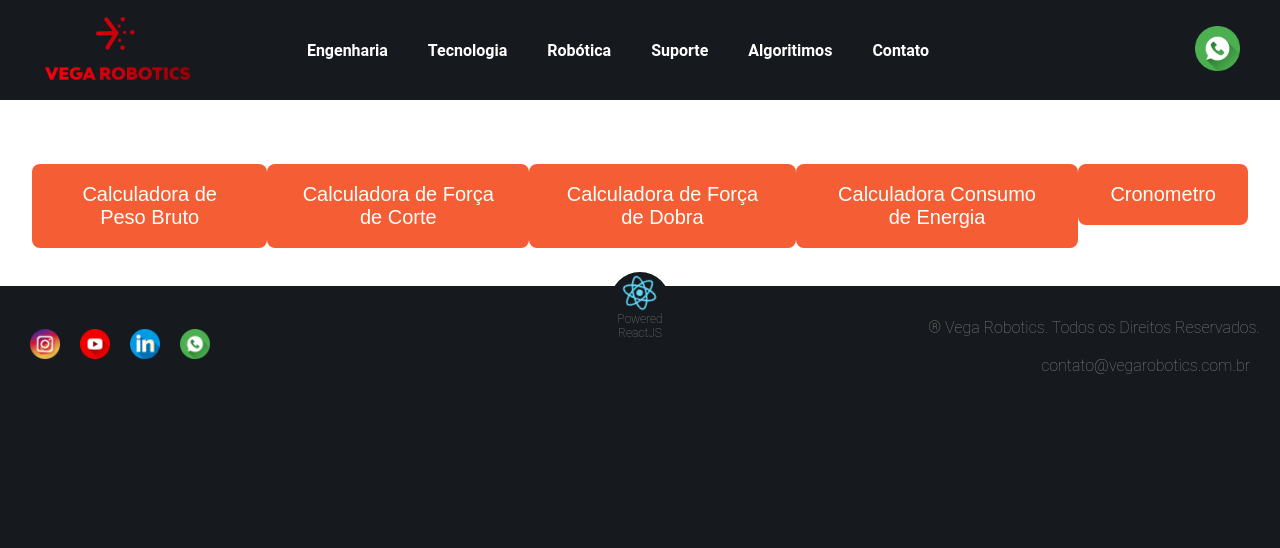
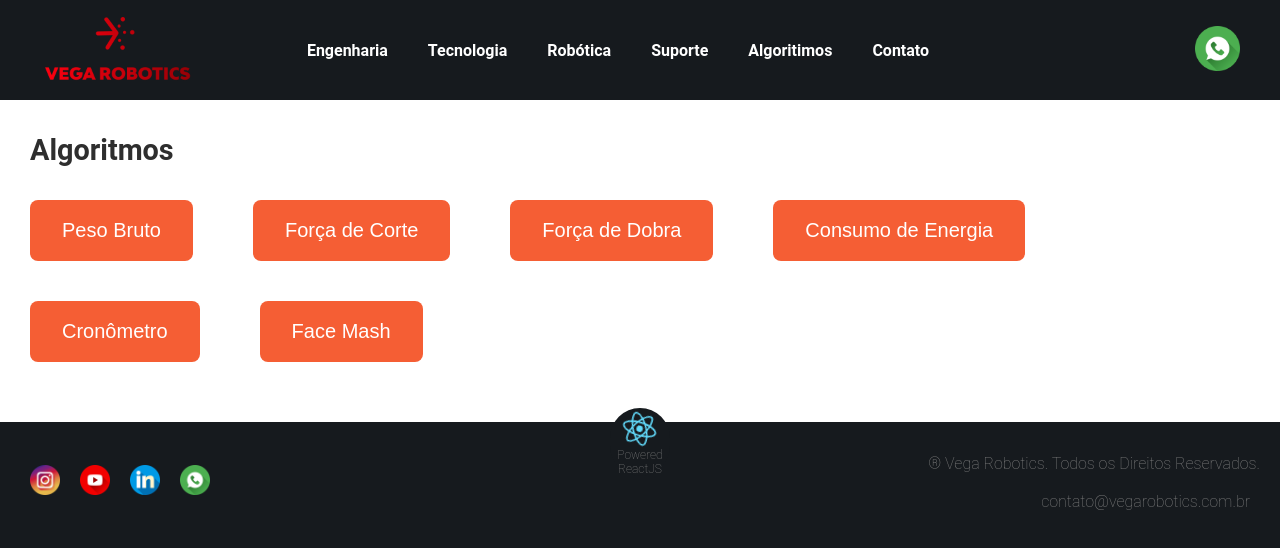
Before and after one commit to VegaRobotics/professional_react_js-web-app-vega, a React (Create React App) app: page /algoritmos in a window 1280 px wide. Shown: the top 548 px of the page. Built offline with nearby package versions, Linux system fonts and the light colour scheme.

Commit message:
#064 & #065

```diff
--- a/src/components/ListAlgoritmos/index.js
+++ b/src/components/ListAlgoritmos/index.js
@@ -5,12 +5,16 @@ import { Link } from 'react-router-dom';
 function ListAlgoritmos() {
   return (
     <S.Container>
+      <S.Text>
+        <h1>Algoritmos</h1>
+      </S.Text>
       <S.Buttons>
-          <Link to="/pesobruto"><button>Calculadora de Peso Bruto</button></Link>
-          <Link to="/forcacorte"><button>Calculadora de Força de Corte</button></Link>
-          <Link to="/forcadobra"><button>Calculadora de Força de Dobra</button></Link>
-          <Link to="/energyconsumption"><button>Calculadora Consumo de Energia</button></Link>
-          <Link to="/stopWatch"><button>Cronometro</button></Link>
+          <Link to="/pesobruto"><button>Peso Bruto</button></Link>
+          <Link to="/forcacorte"><button>Força de Corte</button></Link>
+          <Link to="/forcadobra"><button>Força de Dobra</button></Link>
+          <Link to="/energyconsumption"><button>Consumo de Energia</button></Link>
+          <Link to="/stopWatch"><button>Cronômetro</button></Link>
+          <Link to="/vixem"><button>Face Mash</button></Link>
       </S.Buttons>
     </S.Container>
   );
--- a/src/components/ListAlgoritmos/styles.js
+++ b/src/components/ListAlgoritmos/styles.js
@@ -1,24 +1,38 @@
 import styled from 'styled-components';
 
 export const Container = styled.div`
-    display: flex;
-    width: 100%;
-    height: 100px;
-    background: #FFFF;
-    padding-top: 3rem;
-    padding-bottom: 3rem;
-`
-export const Buttons = styled.div`
-    display: flex;
+    display: block;
     width: 100%;
     height: 100%;
-    justify-content: space-between;
-    padding-top: 1rem;
-    padding-left: 2rem;
-    padding-right: 2rem;
-    padding-bottom: 3rem;
+    background: #FFFF;
+    padding-bottom: 50px;
+    padding-top: 10px;
+`
+export const Text = styled.div`
+    h1 {
+        color: #2e2e2e;
+        font-weight: none;
+        font-size: 1.8em;
+        line-height: 0;
+        text-decoration: none;
+        margin-top: 40px;
+        margin-right: 30px;
+        margin-left: 30px;
+        margin-bottom: 30px;
+    }
+`
 
+export const Buttons = styled.div`
+    width: 100%;
+    height: 100%;
     button, link {
+        /* display: flex; */
+        margin-bottom: 30px;
+        justify-content: center;
+        margin-top: 20px;
+        margin-bottom: 20px;
+        margin-left: 30px;
+        margin-right: 30px;
         color: white;
         background: #F55E34;
         padding-left: 32px;
@@ -36,6 +50,7 @@ button, link {
             background: white;
             color: black;
             transition: 1s;
+
         }
     }
 `;
```
Lines whose indentation alone changed are shown as unchanged.
